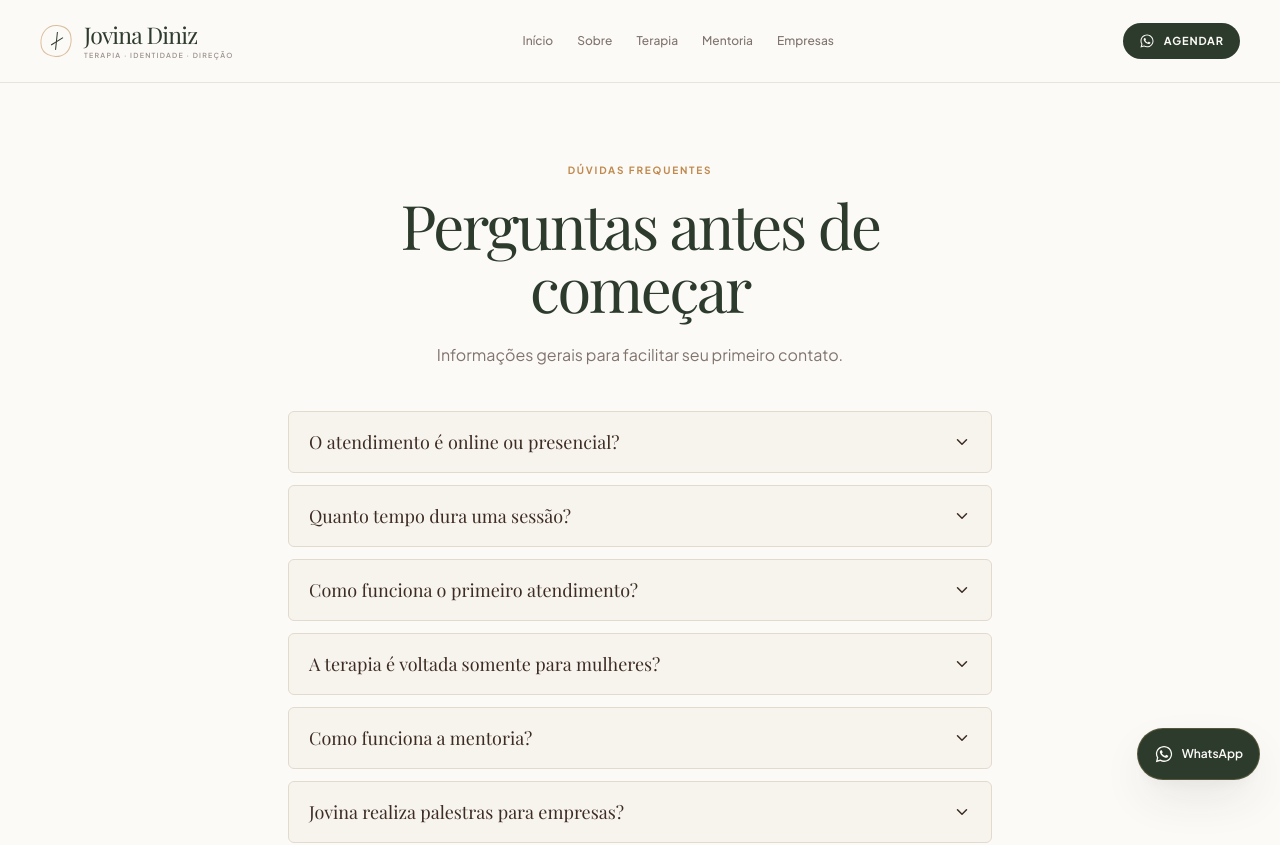
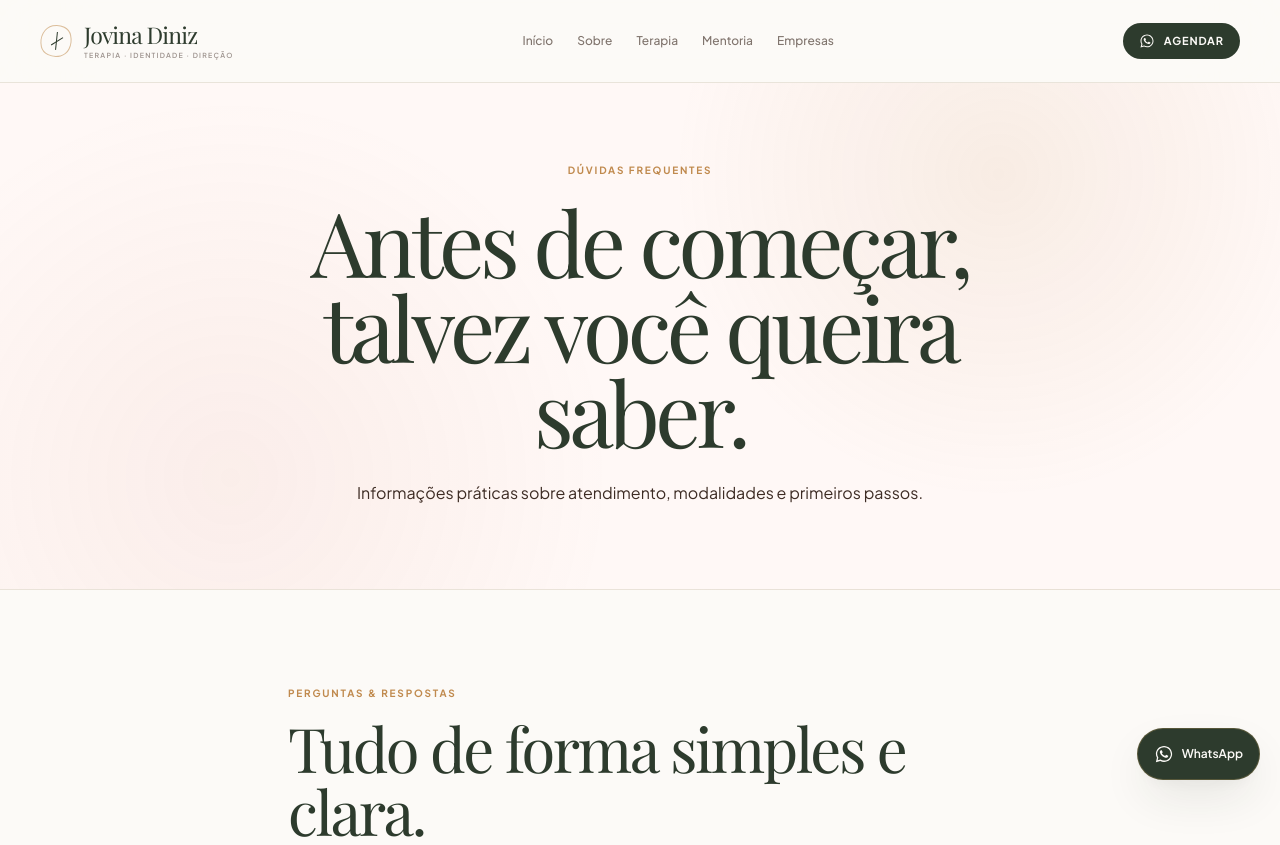
Before and after one commit to johnathafelype21/sitepsicologajovina, a React (Vite) app: page /faq in a window 1280 px wide. Shown: the top 845 px of the page. Built offline with nearby package versions, Linux system fonts and the light colour scheme; a web font is replaced by a local one.

Commit message:
design: extend editorial identity across site

```diff
--- a/src/pages/FAQPage.tsx
+++ b/src/pages/FAQPage.tsx
@@ -2,17 +2,24 @@ import FAQList from '../components/FAQList';
 import SectionHeading from '../components/SectionHeading';
 import { siteData } from '../data/mockData';
 
-export interface FAQPageProps {
-  readonly className?: string;
-}
+export interface FAQPageProps { readonly className?: string; }
 
 export default function FAQPage({ className = '' }: Readonly<FAQPageProps>) {
   return (
-    <main className={`bg-canvas py-20 dark:bg-dark-canvas ${className}`}>
-      <div className="mx-auto max-w-3xl px-5 lg:px-8">
-        <SectionHeading overline="DÚVIDAS FREQUENTES" title="Perguntas antes de começar" text="Informações gerais para facilitar seu primeiro contato." centered />
-        <div className="mt-10"><FAQList items={siteData.faq} /></div>
-      </div>
+    <main className={className}>
+      <section className="hero-shell border-b border-line/70 py-20">
+        <div className="mx-auto max-w-[900px] px-5 text-center lg:px-8">
+          <p className="eyebrow">DÚVIDAS FREQUENTES</p>
+          <h1 className="mt-5 font-display text-[clamp(3.3rem,7vw,6rem)] leading-[.95] tracking-[-0.05em] text-olive">Antes de começar, talvez você queira saber.</h1>
+          <p className="mx-auto mt-6 max-w-2xl text-base leading-8 text-umber/62">Informações práticas sobre atendimento, modalidades e primeiros passos.</p>
+        </div>
+      </section>
+      <section className="bg-canvas py-24">
+        <div className="mx-auto max-w-3xl px-5 lg:px-8">
+          <SectionHeading overline="PERGUNTAS & RESPOSTAS" title="Tudo de forma simples e clara." />
+          <div className="mt-10"><FAQList items={siteData.faq} /></div>
+        </div>
+      </section>
     </main>
   );
 }
```
